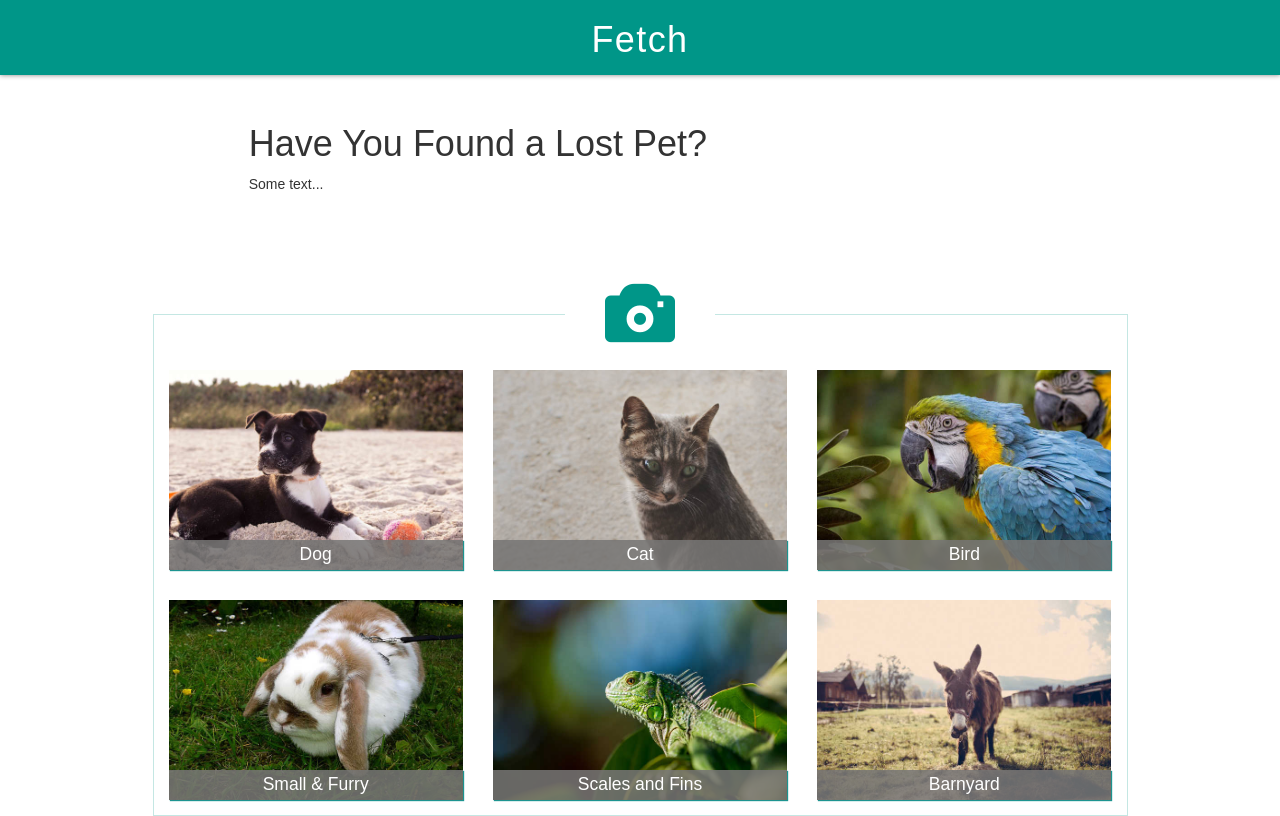
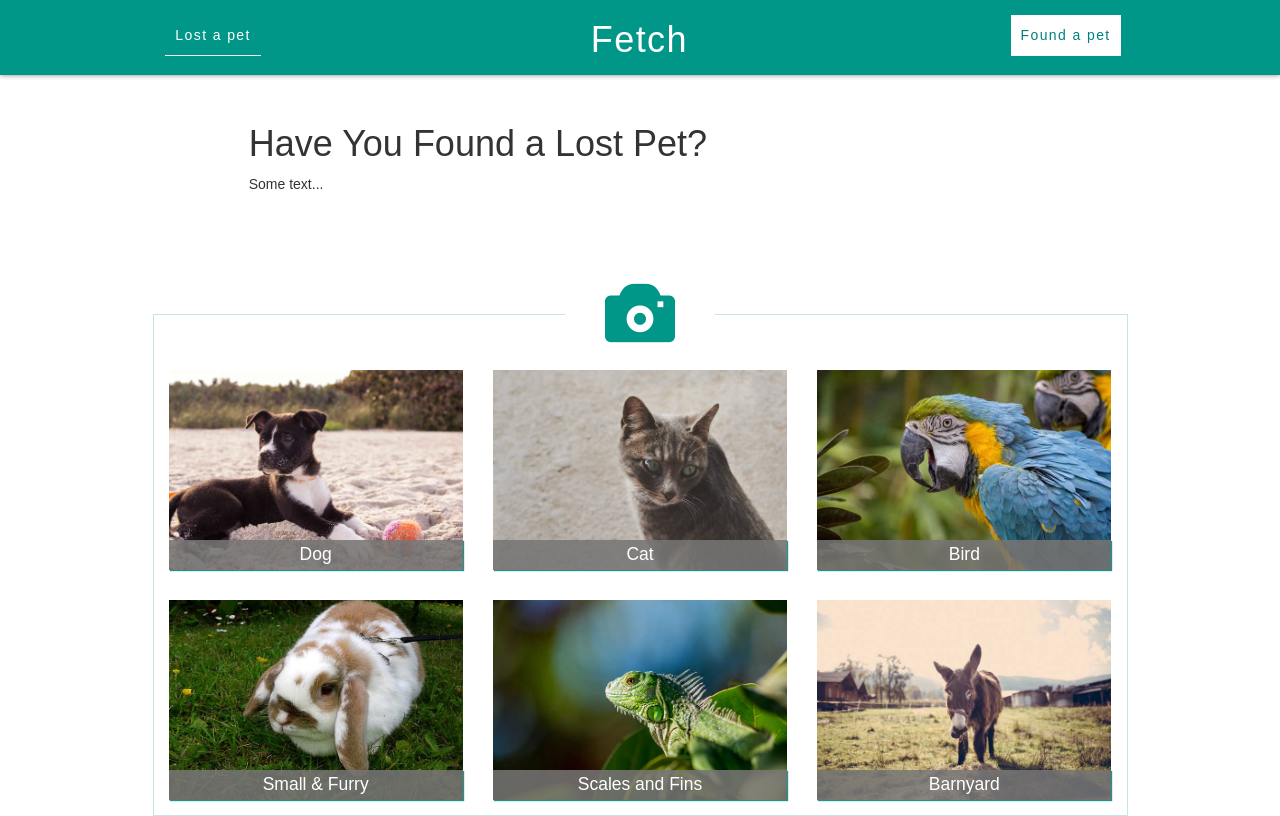
Before and after one commit to PCS-Capstone/fetch, a website: page app/index.html in a window 1280 px wide. Both pictures are taken after a click on the button "Found a Pet". Drawn offline with nearby package versions, Linux system fonts and the light colour scheme; some packages are replaced by stand-ins of ours; a web font is replaced by a local one.

Commit message:
NAVIGATION LINKS: Adds navigation links to header

```diff
--- a/app/css/main.css
+++ b/app/css/main.css
@@ -22,6 +22,7 @@ html {
 }
 header {
   height: 75px;
+  min-height: 75px;
   width: 100%;
   position: absolute;
   top: 0;
@@ -30,7 +31,45 @@ header {
   text-align: center;
   background-color: #009688;
   box-shadow: 0 0 5px gray;
+  margin: 0;
+  padding: 0;
 }
+header ul {
+  height: inherit;
+  list-style-type: none;
+  margin: 0;
+  padding: 0;
+}
+header li {
+  height: 75px;
+  display:inline-block;
+  width: 33.3%;
+  float:left;
+}
+header h5 {
+  display: inline-block;
+  margin: 0;
+  padding: 0;
+}
+
+header div {
+  display: inline-block;
+  margin: 0 auto;
+  position: relative;
+  top: 15px;
+  position: relative;
+  padding: 10px;
+  border-bottom: 1px solid whitesmoke;
+  transition: all 1s ease;
+}
+
+header #lost-pet div:hover,
+header #found-pet div:hover,
+.trigger-hover {
+  background: white;
+  color: teal;
+}
+
 /*
 END GLOBAL STYLES
 --------------------
--- a/app/index.html
+++ b/app/index.html
@@ -16,7 +16,27 @@
 </head>
 <body>
 
-  <header class="header"><h1>Fetch</h1></header>
+  <header class="header">
+    <ul>
+      <li id="lost-pet">
+        <div>
+          <h5>  Lost a pet  </h5>
+        </div>
+      </li>
+
+      <li id="fetch">
+          <h1>  Fetch </h1>
+      </li>
+
+      <li id="found-pet">
+        <div>
+          <h5>  Found a pet  </h5>
+        </div>
+      </li>
+    </ul>
+  </header>
+
+
   <section id="master" class="container"></section>
 
   <!-- JavaScript Core Libraries -->
--- a/app/js/app/main.js
+++ b/app/js/app/main.js
@@ -11,4 +11,37 @@ $(document).ready( function() {
 
   app.collection = new App.Collections.LostPets();
   // app. = google.maps.Map;
+
+  /*
+  *******************************
+  CREATES HEADER NAVIGATION LINKS:
+    -Redirects on click;
+    -Sets window timer to continuously check for current url path:
+      -If url path corresponds to either search/sighting, a "hover" class
+        class is applied on the nav link (white background);
+      -Also removes "hover" class from non-active link
+  */
+  $('#lost-pet').click(function() {
+    app.router.navigate('search', {trigger: true});
+  })
+  $('#found-pet').click(function() {
+    app.router.navigate('sighting', {trigger: true});
+  });
+
+  window.setInterval(function() {
+    if (  (window.location.pathname.split('/')[1] === "search") || (window.location.pathname.split('/')[1] === "results") )  {
+      $('#lost-pet div').addClass('trigger-hover');
+      $('#found-pet div').removeClass('trigger-hover')
+    }
+    else if (window.location.pathname.split('/')[1] === "sighting") {
+      $('#found-pet div').addClass('trigger-hover');
+      $('#lost-pet div').removeClass('trigger-hover');
+    }
+    else {
+      $('header div').removeClass('trigger-hover');
+    }
+  }, .5)
+
+/*  ------------------------------  */
+
 });
--- a/server.js
+++ b/server.js
@@ -90,3 +90,8 @@ console.log( 'listening on PORT:3000' );
 //cloudinary.api.delete_all_resources(function(result){})
 
 //console.log('destroyed all cloudinary images')
+
+
+// app.get('/:id', function(request, response) {
+//   response.redirect(200, request.params.id);
+// });
```
